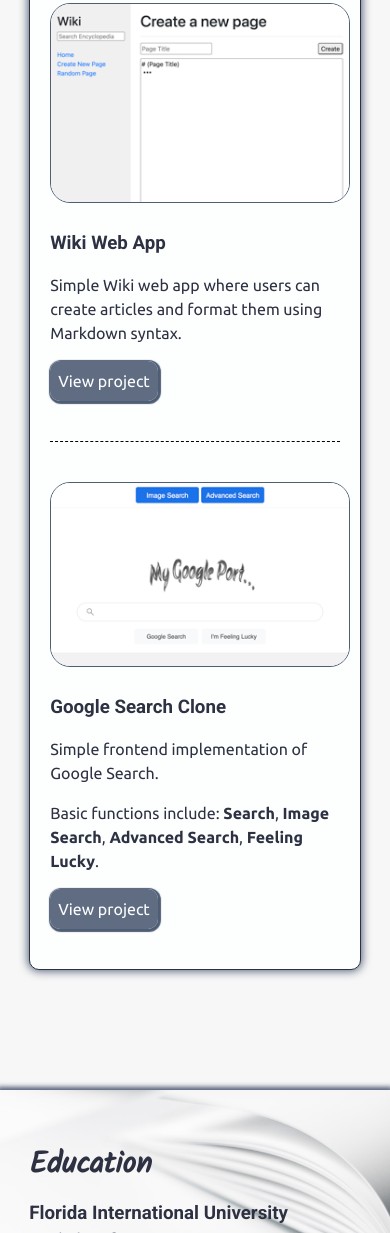
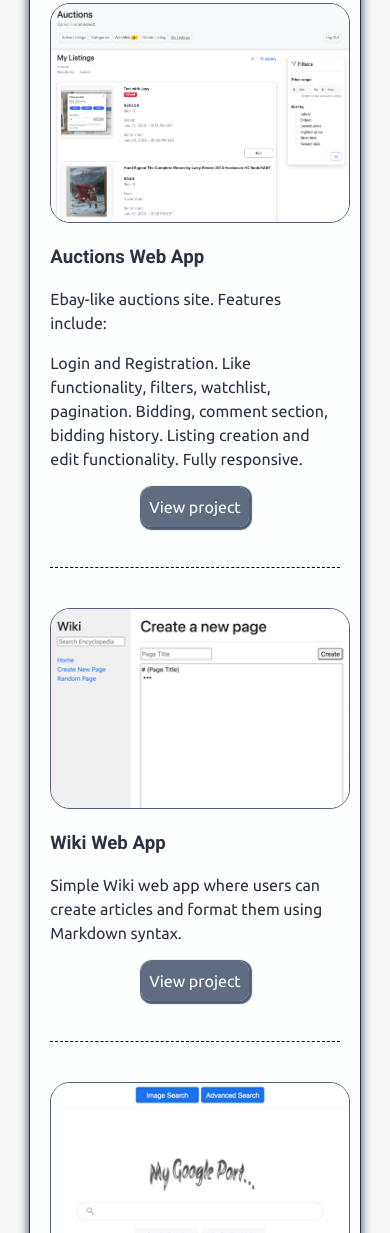
Before and after one commit to lhern376/lhern376.github.io, a plain HTML site: page index.html in a window 390 px wide. Shown: the part 767-2000 px from the top of the page. Drawn offline with Linux system fonts and the light colour scheme.

Commit message:
added commerce project

```diff
--- a/css/styles.css
+++ b/css/styles.css
@@ -168,6 +168,10 @@ header {
 
 .project-item img {
     margin-bottom: 2rem;
+    display: block;
+    margin-left: auto;
+    margin-right: auto;
+
 }
 
 .project-item h3 {
@@ -260,6 +264,22 @@ footer {
 
 /* Responsive
 ------------------------------------------ */
+@media screen and (min-width: 769px) {
+    .project-item img {
+        float: left;
+        margin-right: 2rem;
+        margin-bottom: 2rem;
+    }
+}
+
+@media screen and (max-width: 768px) {
+    .project-item div {
+        display: flex;
+        justify-content: center;
+        align-items: center;
+    }
+}
+
 @media screen and (min-width: 750px) {
 
     header,
@@ -267,11 +287,7 @@ footer {
         text-align: center;
     }
 
-    .project-item img {
-        float: left;
-        margin-right: 2rem;
-        margin-bottom: 2rem;
-    }
+
 
     .job-item {
         display: grid;
--- a/index.html
+++ b/index.html
@@ -31,12 +31,31 @@
             <p>The projects are hosted on a GCP cloud instance running Ubuntu. Static pages are served using Apache,
               and Web Apps are implemented using Django and served with Apache and mod_wsgi.
             </p>
+
+            <!-- Copy the whole <section> block to add more projects. -->
+            <section class="project-item">
+              <img src="images/thumbnails/thumbnail_commerce_webapp.png" alt="Image of my Commerce web application">
+              <h3>Auctions Web App</h3>
+              <p>Ebay-like auctions site. Features include:</p>
+              <p>
+                Login and Registration. Like functionality, filters, watchlist, pagination.
+                Bidding, comment section, bidding history. Listing creation and edit functionality.
+                Fully responsive.
+              </p>
+              <div>
+                <a class="btn" href="http://34.171.109.67:8084/" target="_blank">View project</a>
+              </div>
+            </section>
+            <!-- End of Project block. -->
+
             <!-- Copy the whole <section> block to add more projects. -->
             <section class="project-item">
               <img src="images/thumbnails/thumbnail_wiki_webapp.png" alt="Image of my Wiki web application">
               <h3>Wiki Web App</h3>
               <p>Simple Wiki web app where users can create articles and format them using Markdown syntax.</p>
-              <a class="btn" href="http://34.171.109.67:8083/" target="_blank">View project</a>
+              <div>
+                <a class="btn" href="http://34.171.109.67:8083/" target="_blank">View project</a>
+              </div>
             </section>
             <!-- End of Project block. -->
 
@@ -46,7 +65,9 @@
                 <h3>Google Search Clone</h3>
                 <p>Simple frontend implementation of Google Search.</p>
                 <p>Basic functions include: <strong>Search</strong>, <strong>Image Search</strong>, <strong>Advanced Search</strong>, <strong>Feeling Lucky</strong>.</p>
-                <a class="btn" href="http://34.171.109.67:8080/" target="_blank">View project</a>
+                <div>
+                  <a class="btn" href="http://34.171.109.67:8080/" target="_blank">View project</a>
+                </div>
               </section>
               <!-- End of Project block. -->
           </div>
```
Also changed, not shown: images/thumbnails/thumbnail_commerce_webapp.png (added), 1 other file.
